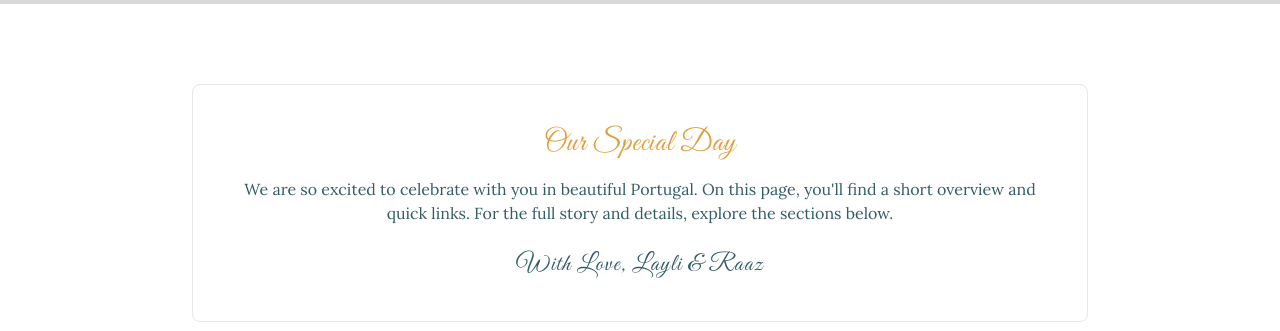
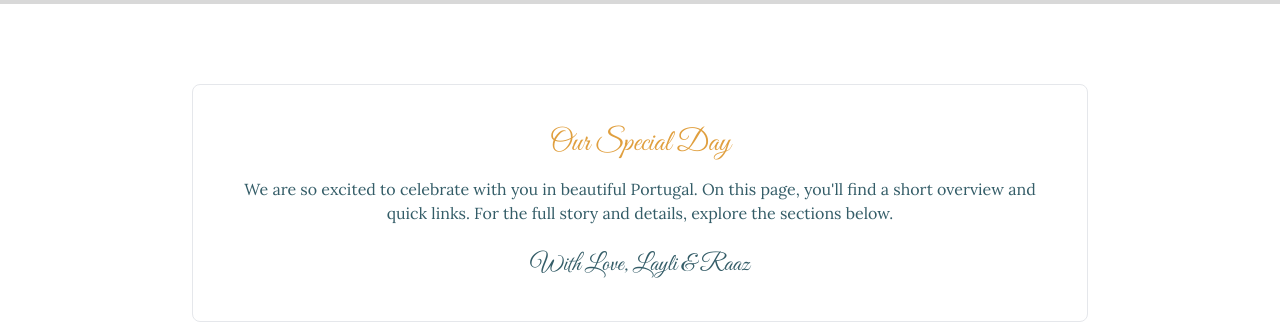
Before and after one commit to RaazKH/wedding-website, a Next.js app: page / in a window 1280 px wide. Shown: the part 780-1111 px from the top of the page. Built offline with nearby package versions, Linux system fonts and the light colour scheme; grey boxes are pictures that could not be loaded.

Commit message:
fix cursive font breaking

```diff
--- a/src/app/page.tsx
+++ b/src/app/page.tsx
@@ -43,11 +43,11 @@ export default function Home() {
       <section className="py-16 md:py-20">
         <div className="container mx-auto px-4">
           <div className="bg-box/40 border border-box/60 rounded-lg p-6 md:p-10 max-w-4xl mx-auto">
-            <h2 className="tracking-wide text-center cursive color-orange text-2xl md:text-3xl mb-4">Our Special Day</h2>
+            <h2 className="text-center cursive color-orange text-2xl md:text-3xl mb-4">Our Special Day</h2>
             <p className="body-text text-center color-blue mb-6">
               We are so excited to celebrate with you in beautiful Portugal. On this page, you'll find a short overview and quick links. For the full story and details, explore the sections below.
             </p>
-            <p className="tracking-wider text-center cursive color-blue text-1xl md:text-2xl">
+            <p className="text-center cursive color-blue text-1xl md:text-2xl">
               With Love, Layli & Raaz
             </p>
           </div>
--- a/src/app/rsvp/page.tsx
+++ b/src/app/rsvp/page.tsx
@@ -9,7 +9,7 @@ export default function RSVP() {
   return (
     <main className="min-h-screen py-16">
       <div className="container mx-auto px-4">
-        <h1 className="cursive color-orange text-5xl md:text-6xl font-bold text-center mb-16">
+        <h1 className="cursive color-orange text-5xl md:text-6xl text-center mb-16">
           Wedding Details
         </h1>
 
```
